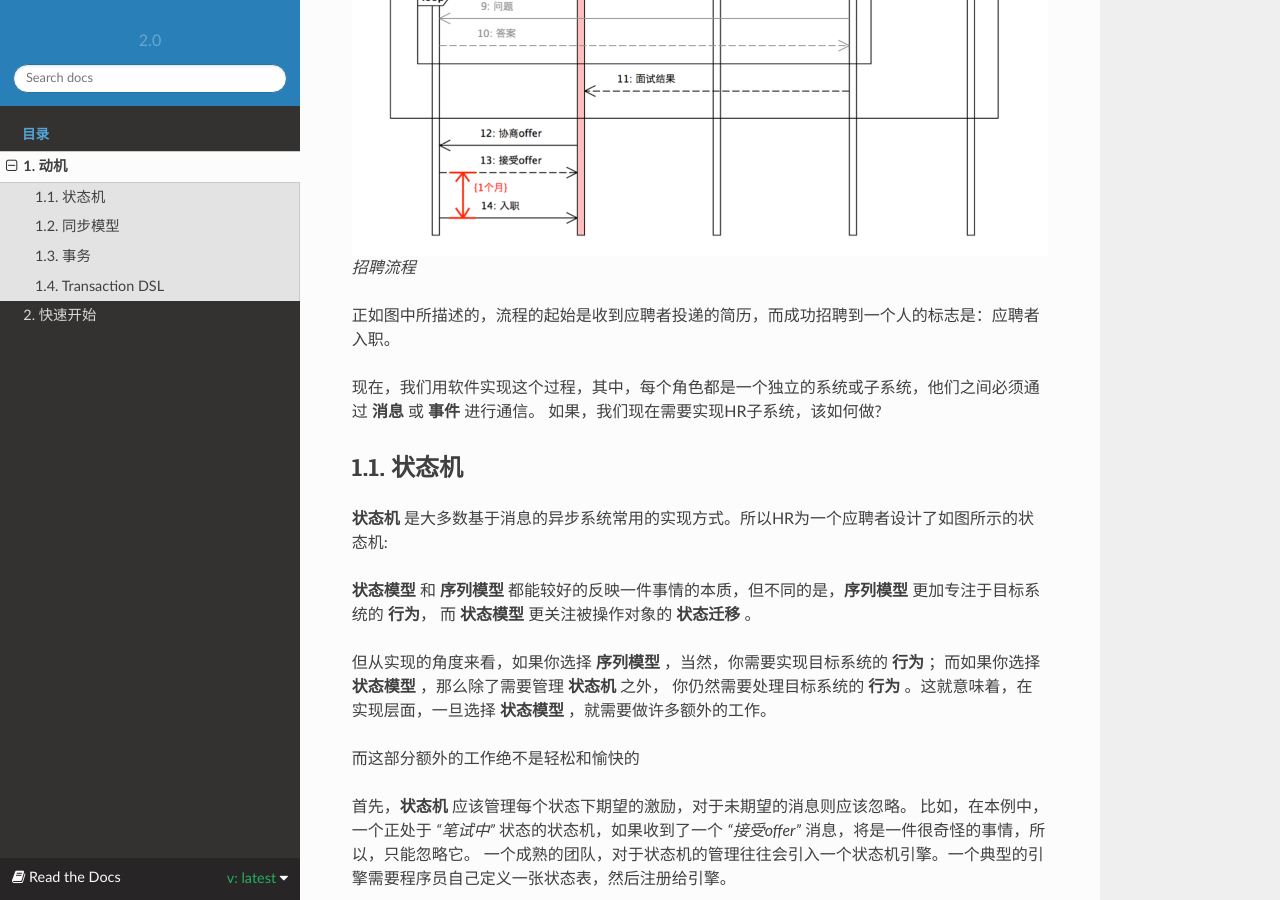
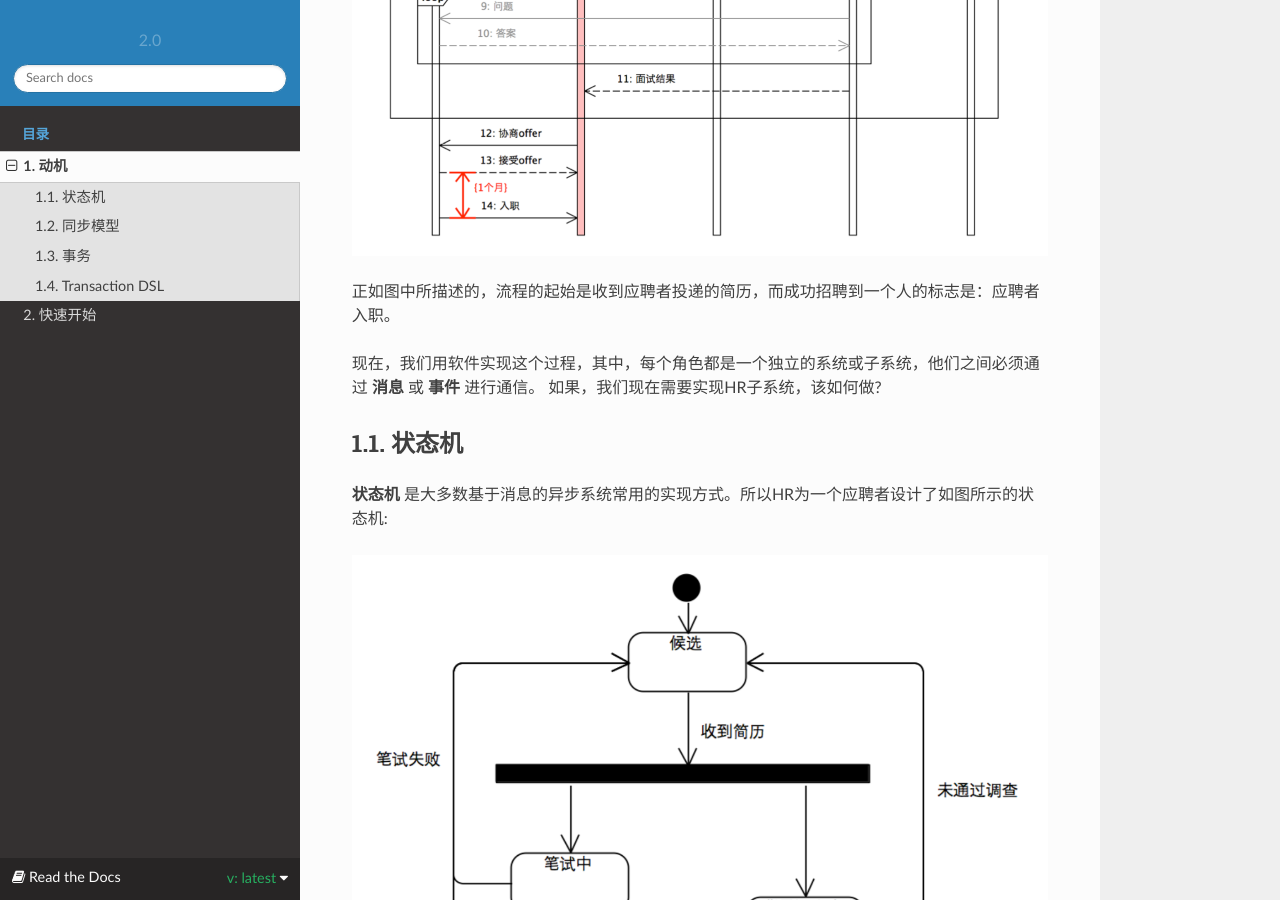
Before and after one commit to godsme/trans-dsl-2, a Sphinx documentation site: the page built from doc/source/motivation.rst, in a window 1280 px wide and 900 px high, scrolled down 597 px. Built offline with Sphinx 7.4.7 and the Read the Docs theme 2.0.0, drawn with Linux system fonts in a browser that asks for light colours.

Commit message:
added more images

```diff
--- a/doc/source/motivation.rst
+++ b/doc/source/motivation.rst
@@ -5,9 +5,8 @@
 
 任何一家企业都需要招聘员工。描述的是某家企业制定的招聘流程图:
 
-.. figure:: images/recruting.png
+.. image:: images/recruting.png
 
-   招聘流程
 
 正如图中所描述的，流程的起始是收到应聘者投递的简历，而成功招聘到一个人的标志是：应聘者入职。
 
@@ -18,6 +17,8 @@
 ------------
 
 **状态机** 是大多数基于消息的异步系统常用的实现方式。所以HR为一个应聘者设计了如图所示的状态机:
+
+.. image:: images/recruting-state.png
 
 **状态模型** 和 **序列模型** 都能较好的反映一件事情的本质，但不同的是，**序列模型** 更加专注于目标系统的 **行为**，
 而 **状态模型** 更关注被操作对象的 **状态迁移** 。
```
Also changed, not shown: doc/source/images/recruting-state.png (added).
